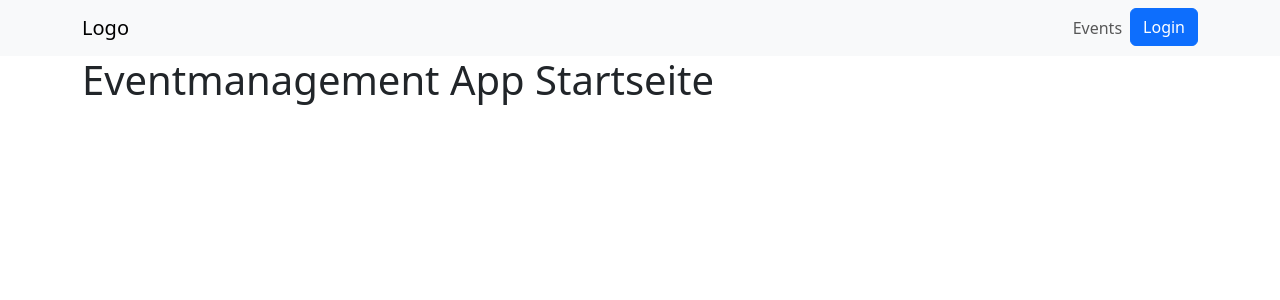
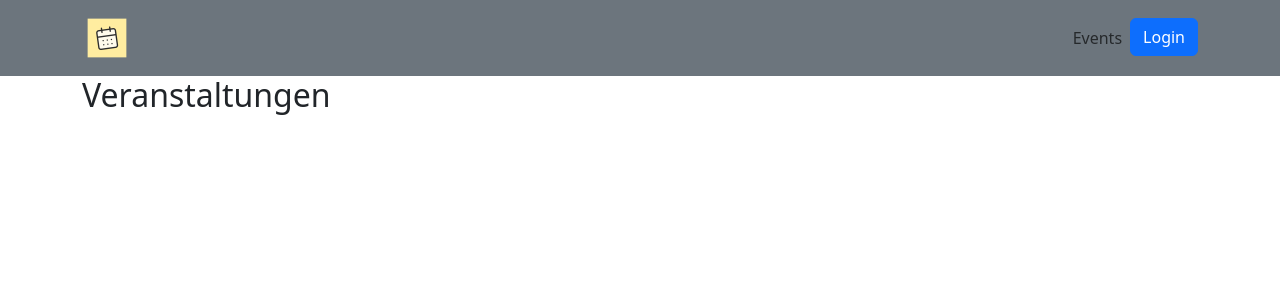
Before and after one commit to RichardRepenning/eventmanagement, a Django app: page / in a window 1280 px wide. Shown: the top 300 px of the page. Run offline with Django 4.2, Linux system fonts and the light colour scheme; some libraries are stand-ins or nearby versions.

Commit message:
added logo

```diff
--- a/events/events/settings.py
+++ b/events/events/settings.py
@@ -11,7 +11,7 @@ BASE_DIR = Path(__file__).resolve().parent.parent
 SECRET_KEY = 'django-insecure-4b(5u00z-ynb27_t+3h2((ni2-s26%cbibt5r*owk(s^lzyhd6'
 
 # SECURITY WARNING: don't run with debug turned on in production!
-DEBUG = True
+DEBUG = False
 
 ALLOWED_HOSTS = ['*']
 
--- a/events/ticketApp/templates/index.html
+++ b/events/ticketApp/templates/index.html
@@ -5,7 +5,13 @@
 {% endblock title %}
 
 {% block content %}
-<div class="container">
-  <h1>Eventmanagement App Startseite</h1>
+<div class="container position-relative">
+  <div class="row align-items-center">
+    <div class="col-12 col-lg-6 pt-24">
+      <div class="mw-xl mw-lg-2xl mx-auto mx-lg-0">
+        <h1 class="h2 mb-6">Veranstaltungen</h1>
+      </div>
+    </div>
+  </div>
 </div>
 {% endblock content %}
--- a/events/ticketApp/templates/nav/nav.html
+++ b/events/ticketApp/templates/nav/nav.html
@@ -1,6 +1,9 @@
-<nav class="navbar navbar-expand-lg sticky-top bg-body-tertiary">
+{% load static %}
+<nav class="navbar navbar-expand-lg sticky-top bg-secondary">
   <div class="container">
-    <a class="navbar-brand" href="/">Logo</a>
+    <a class="navbar-brand" href="/">
+      <img src="{% static '/images/logo.png' %}" alt="" width="50px">
+    </a>
     <button class="navbar-toggler" type="button" data-bs-toggle="collapse" data-bs-target="#navbarMenu" aria-controls="navbarMenu" aria-expanded="false" aria-label="Toggle Navigation">
       <span class="navbar-toggler-icon"></span>
     </button>
```
Also changed, not shown: events/db.sqlite3, events/static/images/logo.png (added).
